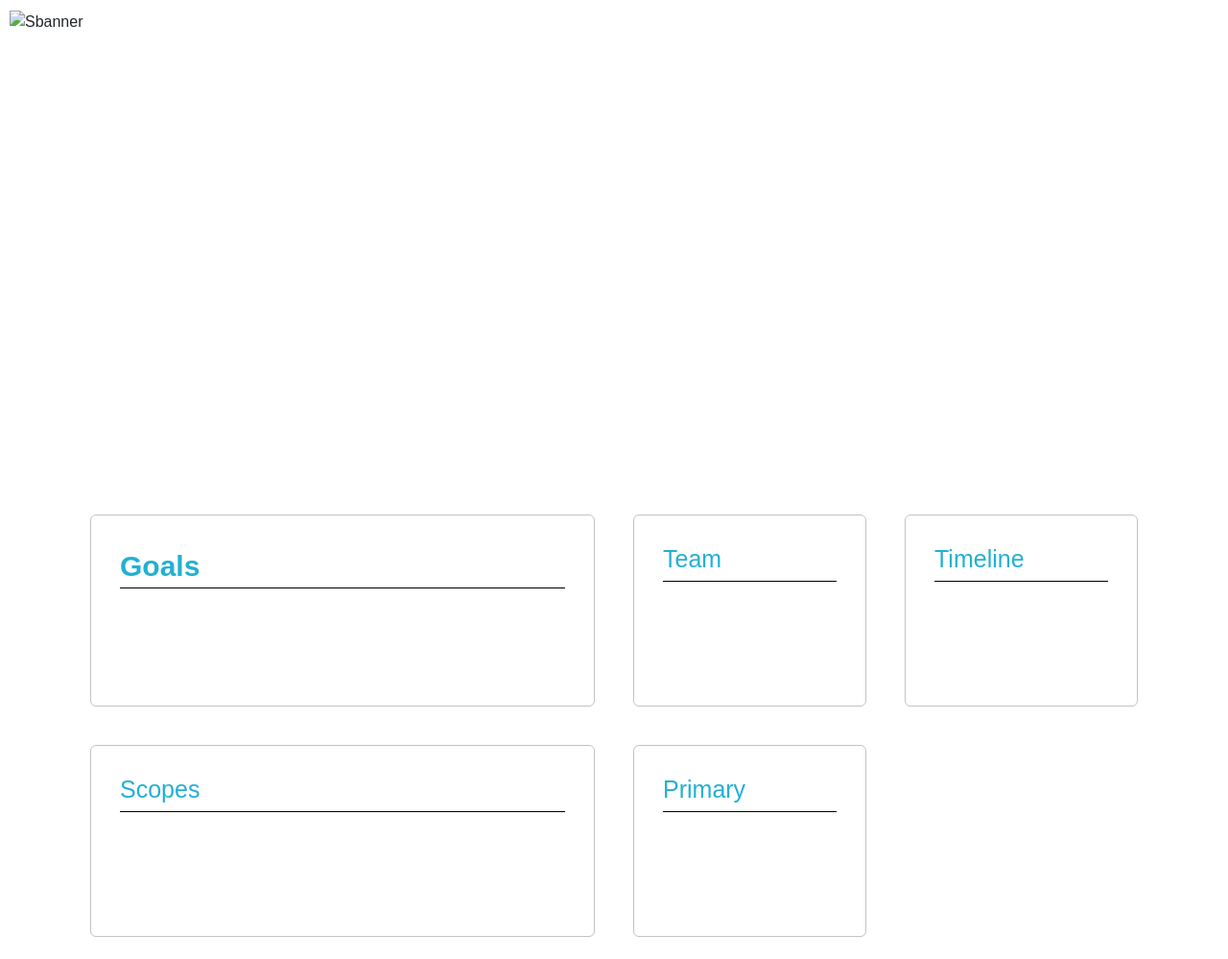
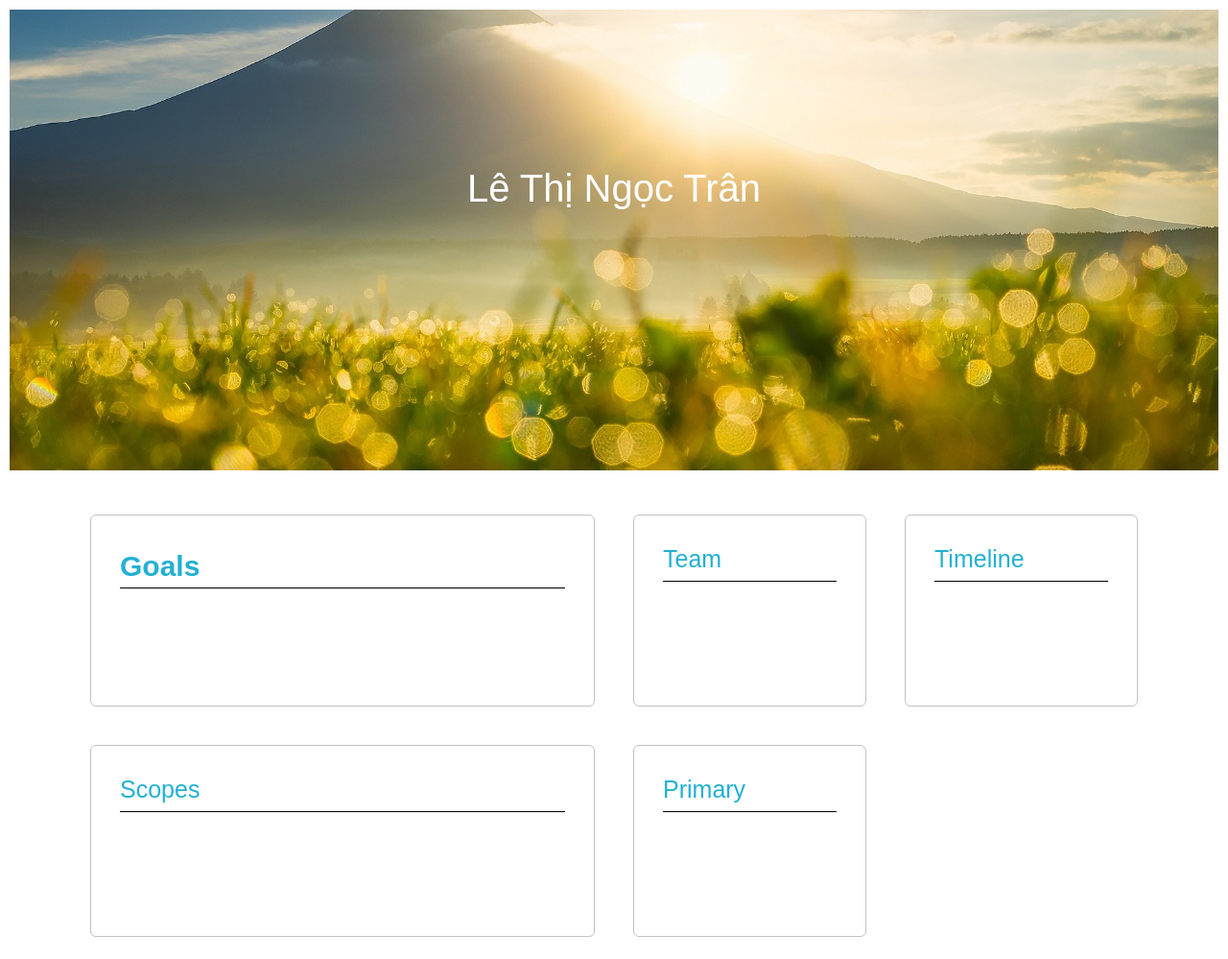
Before and after one commit to tranngocle/Assignment_03, a plain HTML site: page digital-cv.html in a window 1280 px wide. Shown: the top 999 px of the page at 96% size. Drawn offline with nearby package versions, Linux system fonts and the light colour scheme; the site is published under a folder, as on GitHub Pages, so addresses that start at the root find nothing.

Commit message:
Update digital-cv.html
fix url picture

```diff
--- a/digital-cv.html
+++ b/digital-cv.html
@@ -24,7 +24,7 @@
         <!-- ------------------------------banner------------------------------ -->
         <div id="banner" class="banner-container" style="padding: 10px">
           <img
-            src="/images/73304-1920x1080.jpg"
+            src="./images/73304-1920x1080.jpg"
             alt="Sbanner"
             style="width: 100%"
           />
```
